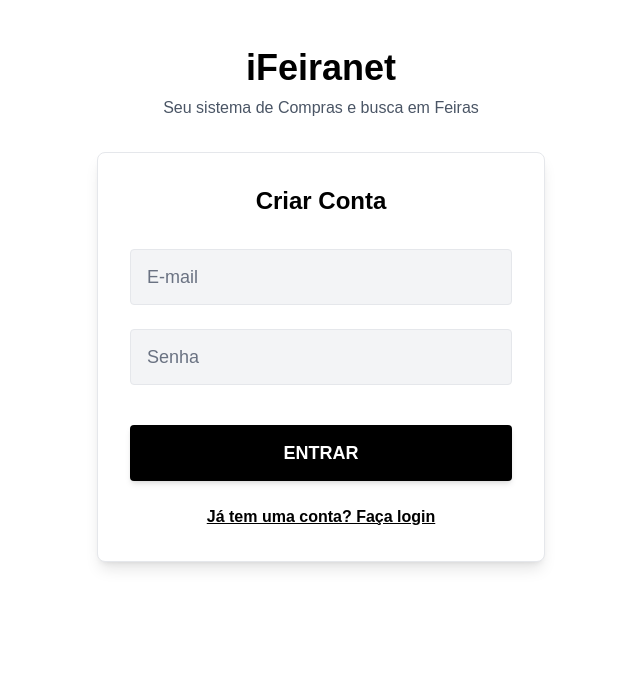
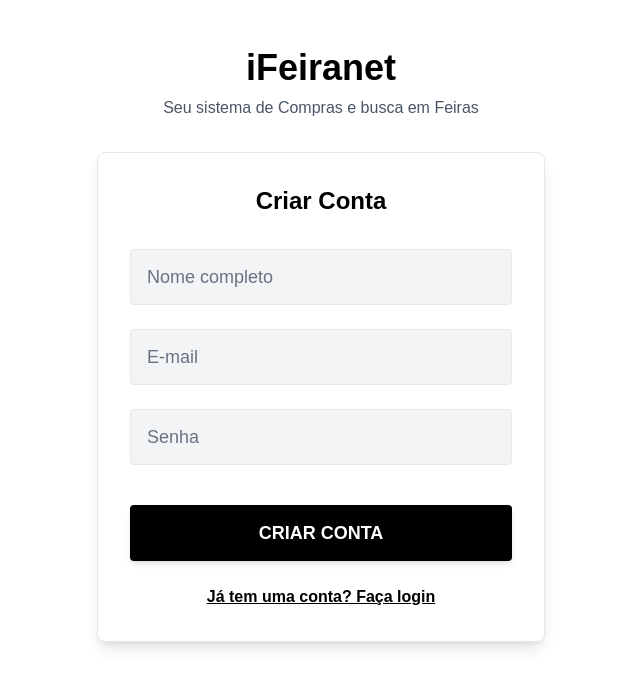
Before and after one commit to gabrielfcastro/TP2-Projeto-Final-2025.2, a Next.js app in the folder frontend/: page /login in a window 1280 px wide. Both pictures are taken after a click on the button "Não tem uma conta? Cadastre-se". Shown: the top 688 px of the page, without its empty margins (319-959 px from the left). Built offline with nearby package versions, Linux system fonts and the light colour scheme.

Commit message:
Teste Front Login: Alterar Cadastro/Login(Verde)

```diff
--- a/frontend/app/login/page.tsx
+++ b/frontend/app/login/page.tsx
@@ -4,6 +4,13 @@ import { useState } from "react"
 
 export default function Login() {
   const [showRegister, setShowRegister] = useState(false)
+  const [formData, setFormData] = useState({
+    email: "",
+    password: "",
+    nome: "",
+    nomeBanca: "",
+    localizacao: ""
+  })
 
   return (
     <div className="min-h-screen flex flex-col items-center bg-white p-4 pt-12 relative">
@@ -18,6 +25,19 @@ export default function Login() {
         </h2>
 
         <form className="flex flex-col gap-6">
+          {/* Campo Nome Completo - aparece apenas no cadastro */}
+          {showRegister && (
+            <div>
+              <input
+                name="nome"
+                value={formData.nome}
+                onChange={(e) => setFormData({...formData, nome: e.target.value})}
+                placeholder="Nome completo"
+                className="w-full h-14 text-lg px-4 bg-gray-100 rounded border border-gray-200 focus:outline-none focus:ring-2 focus:ring-black focus:border-transparent text-black placeholder-gray-500"
+              />
+            </div>
+          )}
+
           <div>
             <input
               placeholder="E-mail"
@@ -35,7 +55,7 @@ export default function Login() {
           </div>
 
           <button className="w-full h-14 text-lg font-bold bg-black text-white rounded hover:bg-gray-800 shadow-md transition-colors mt-4">
-            ENTRAR
+            {showRegister ? "CRIAR CONTA" : "ENTRAR"}
           </button>
         </form>
 
```
Also changed, not shown: 1 other file (tests, documents, lock files or other folders).
